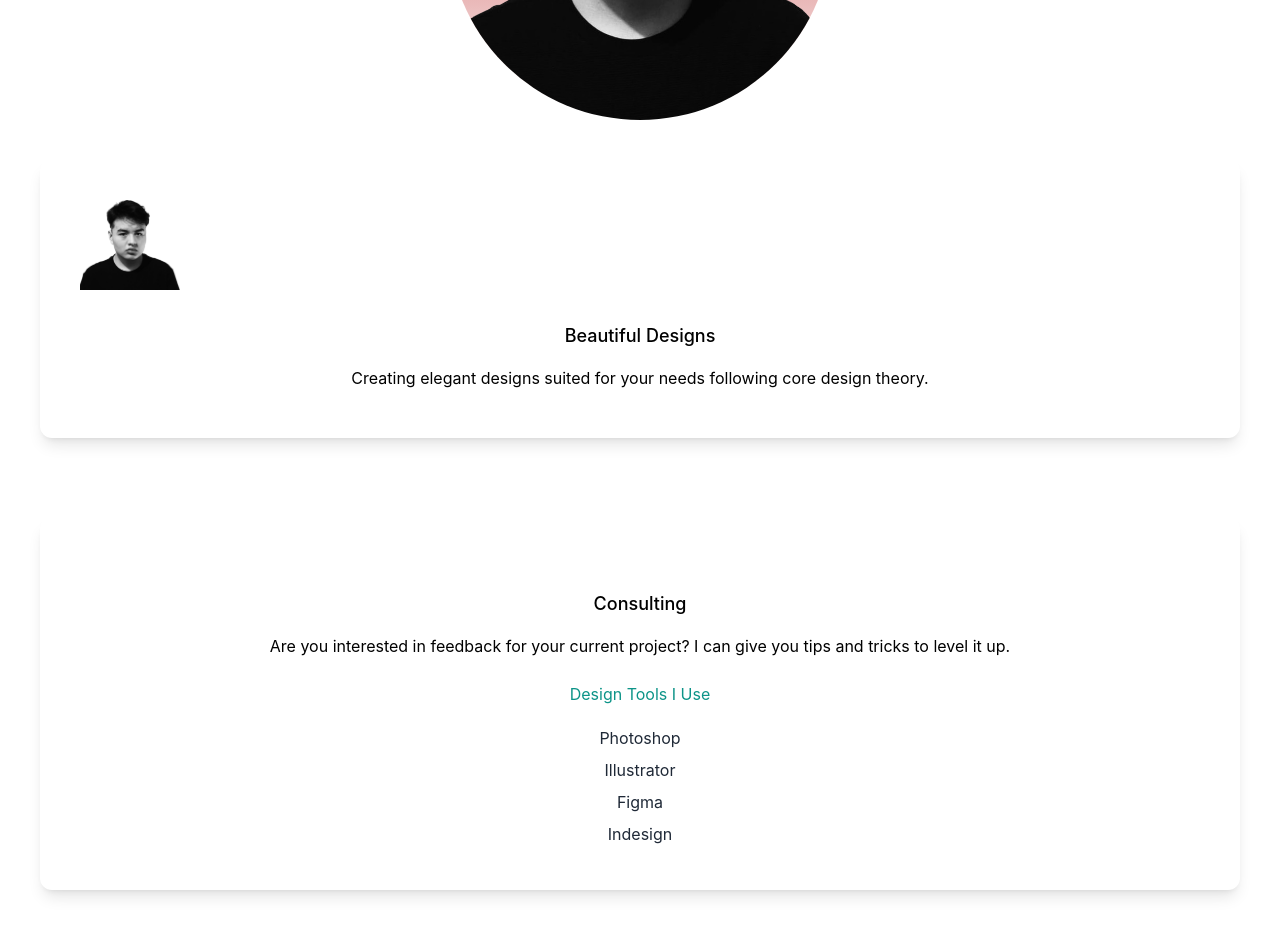
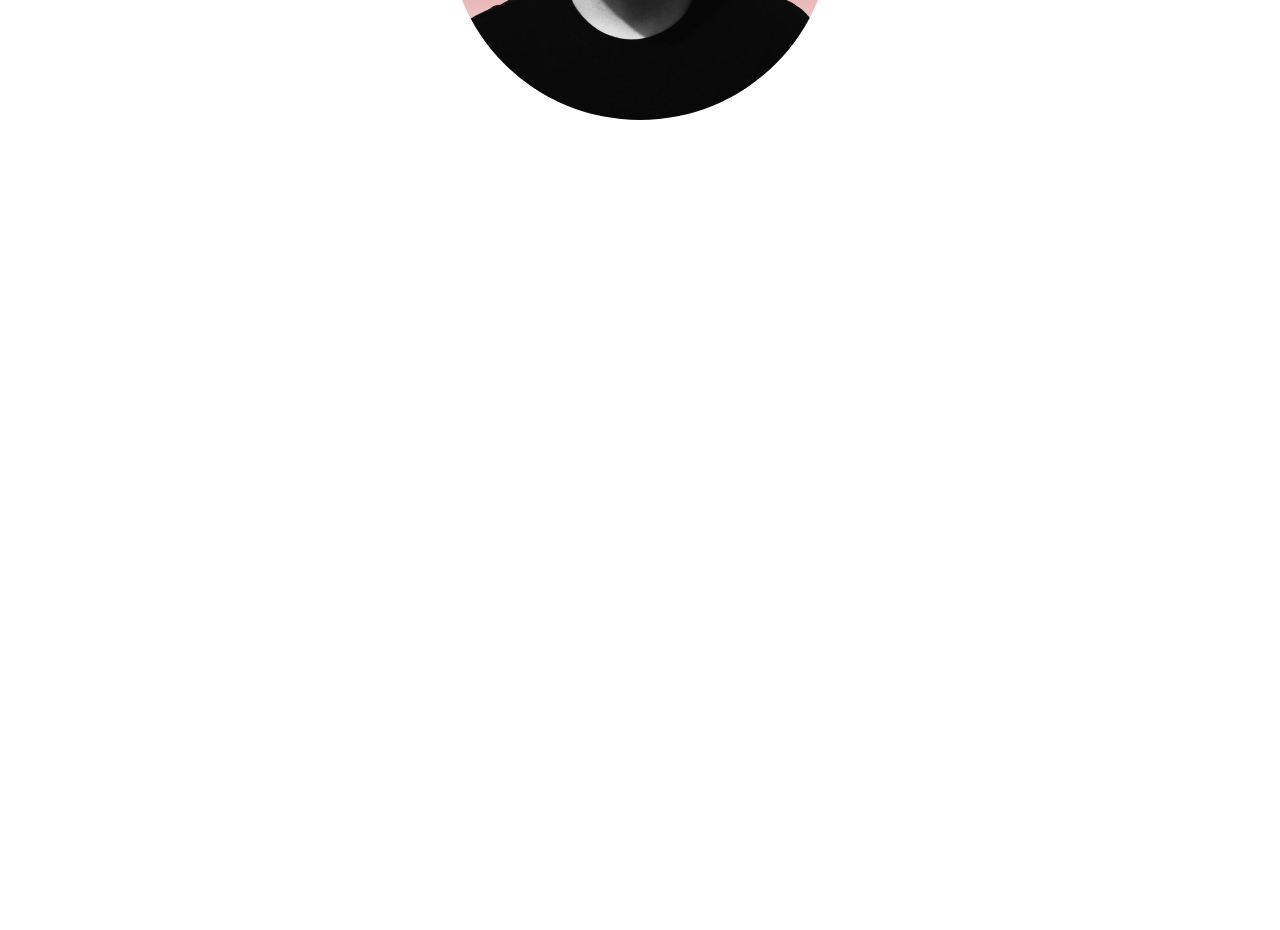
Before and after one commit to Newton077/Askjell-portafolio, a Next.js app: page / in a window 1280 px wide. Shown: the part 840-1770 px from the top of the page. After the commit the page ends 960 px from the top, so only its background shows below. Built offline with nearby package versions, Linux system fonts and the light colour scheme.

Commit message:
animation commit

```diff
--- a/pages/_app.js
+++ b/pages/_app.js
@@ -1,5 +1,11 @@
 import '@/styles/globals.css'
+import Navbar from '@/components/navbar'
 
 export default function App({ Component, pageProps }) {
-  return <Component {...pageProps} />
+  return(
+    <div>
+      <Navbar/>
+      <Component {...pageProps} />
+    </div>
+  )
 }
--- a/pages/index.js
+++ b/pages/index.js
@@ -1,4 +1,5 @@
 import Head from 'next/head'
+import { motion as m } from "framer-motion";
 import { Inter } from '@next/font/google'
 import { BsFillMoonStarsFill } from "react-icons/bs";
 import {
@@ -32,7 +33,7 @@ export default function Home() {
               <h1 className=" text-2xl font-akira py-3 font-sans ">EderCrypto.eth</h1>
               <ul className=" flex items-center">
               <div class="loader"></div>
-                <li><a>Projects</a></li>
+                <li><a className="py-10 " >Projects</a></li>
                 <li><a>Abaout</a></li>
                 <li>
                   <BsFillMoonStarsFill onClick={() => setDarkMode(!darkMode)} className=" cursor-pointer text-2xl"/>
@@ -69,35 +70,6 @@ export default function Home() {
           </section>
 
           <section>
-          <div className="lg:flex gap-10">
-              <div className="text-center shadow-lg p-10 rounded-xl my-10  dark:bg-white flex-1">
-                <Image src={yo} width={100} height={100} />
-                <h3 className="text-lg font-medium pt-8 pb-2  ">
-                  Beautiful Designs
-                </h3>
-                <p className="py-2">
-                  Creating elegant designs suited for your needs following core
-                  design theory.
-                </p>
-              </div>
-            </div>
-
-            <div>
-              <div className="text-center shadow-lg p-10 rounded-xl my-10 dark:bg-white flex-1">
-                <h3 className="text-lg font-medium pt-8 pb-2 ">Consulting</h3>
-                <p className="py-2">
-                  Are you interested in feedback for your current project? I can
-                  give you tips and tricks to level it up.
-                </p>
-                <h4 className="py-4 text-teal-600">Design Tools I Use</h4>
-                <p className="text-gray-800 py-1">Photoshop</p>
-                <p className="text-gray-800 py-1">Illustrator</p>
-                <p className="text-gray-800 py-1">Figma</p>
-                <p className="text-gray-800 py-1">Indesign</p>
-              </div>
-            </div>
-
-
 
 
           </section>
```
